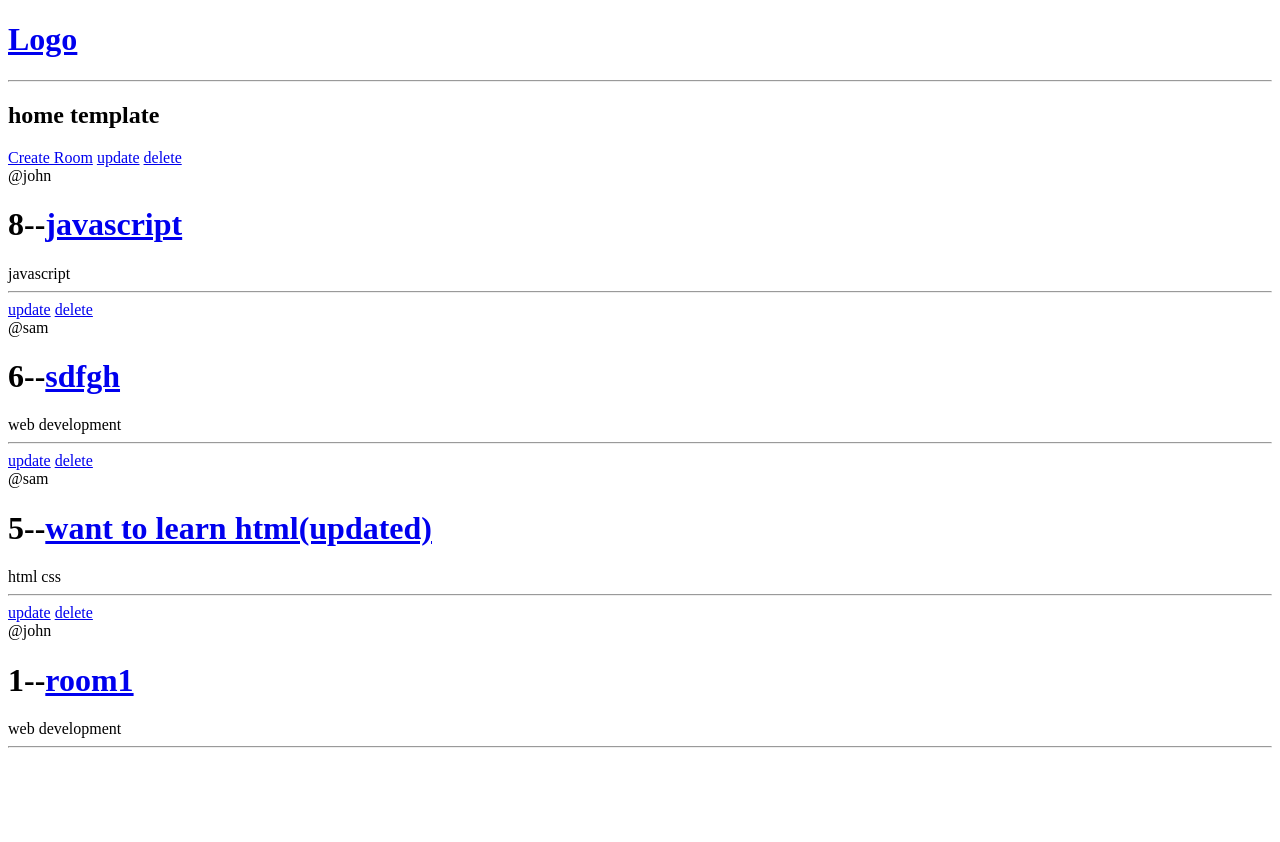
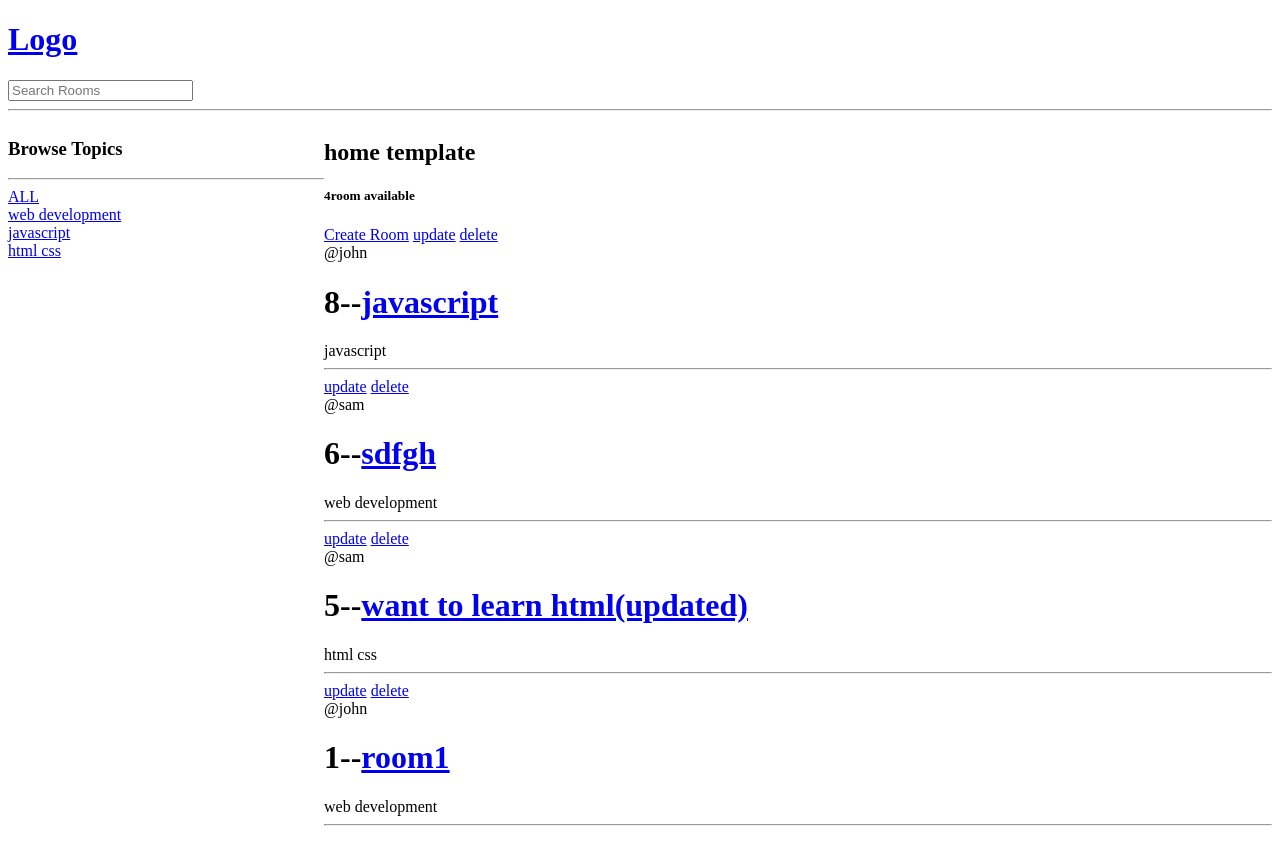
Before and after one commit to m4249/discusser, a Django app: page / in a window 1280 px wide. Before the commit the page ends 748 px from the top, so only its background shows below. Run offline with Django 3.2, Linux system fonts and the light colour scheme; data comes from the database, SQL or seed files in the repository; both versions use the stored data as it was after the commit.

Commit message:
search added via user,topic

```diff
--- a/project/base/templates/base/home.html
+++ b/project/base/templates/base/home.html
@@ -1,11 +1,35 @@
 {% extends 'main.html'%}
 {% block content%}
+<style>
+  .home-container{
+    display:grid;
+    grid-template-columns:1fr 3fr;
+  }
+</style>
+
+<div class="home-container">
+  <div>
+    <h3>Browse Topics</h3>
+    <hr>
+     <a href="/">ALL</a>
+    {% for topic in topics %}
+    <div>
 
 
-<h2>home template</h1>
-<div>
+
+      <a href="/?q={{topic.name}}">{{topic.name}}</a>
+    </div>
+
+    {% endfor %}
+  </div>
 
 
+
+
+<div>
+  <h2>home template</h1>
+
+<h5>{{room_count}}room available</h5>
 <a href="{% url 'create-room'%}">Create Room</a>
   {% for room in rooms %}
   <a href="/update-room/{{room.id}}">update</a>
@@ -19,5 +43,6 @@
 
 
 </div>
+</div>
 
 {% endblock content%}
--- a/project/base/views.py
+++ b/project/base/views.py
@@ -1,5 +1,6 @@
 from django.shortcuts import render,redirect
-from .models import Room
+from django.db.models import Q
+from .models import Room, Topic
 from .forms import RoomForm
 # Create your views here.
 # rooms = [
@@ -10,9 +11,17 @@ from .forms import RoomForm
 # books = [{id:1,'name':'sherlock'}]
 
 def home(request):
+    q = request.GET.get('q') if request.GET.get('q') != None else ''
     # gets all the users of the room
-    rooms = Room.objects.all()
-    context = {'rooms':rooms}
+    rooms = Room.objects.filter(
+     Q(topic__name__icontains = q)|
+     Q(name__icontains=q)|Q(description__icontains=q))
+
+    topic = Topic.objects.all()
+    # counts room to display in home.html
+    room_count = rooms.count()
+
+    context = {'rooms':rooms,'topics':topic,'room_count':room_count}
     return render(request,'base/home.html',context)
 
 def room(request,pk):
--- a/project/templates/navbar.html
+++ b/project/templates/navbar.html
@@ -1,3 +1,8 @@
 <a href="/"><h1>Logo</h1> </a>
 
+<form method="GET" action="/">
+  <!-- search bar -->
+  <input type="text" name="q" placeholder="Search Rooms" />
+</form>
+
 <hr />
```
Also changed, not shown: project/db.sqlite3.
